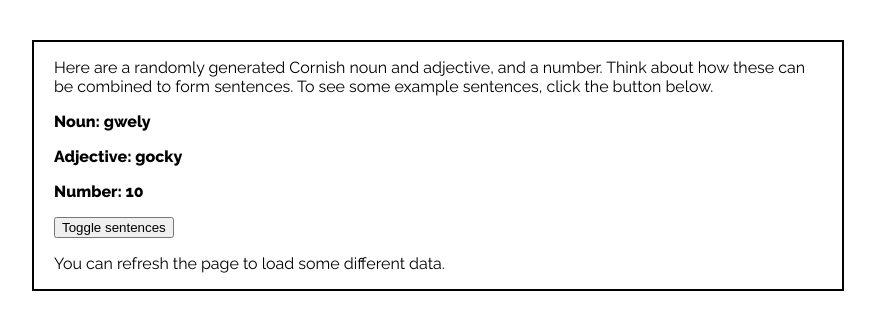
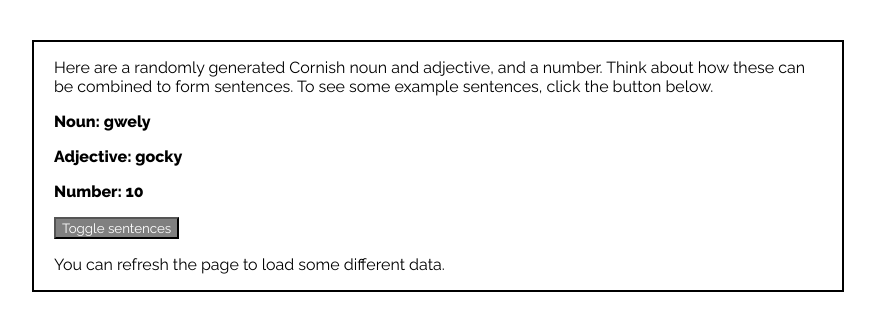
Before and after one commit to merryndd/merryndd.github.io, a Jekyll site: the page corn/generator.html, which Jekyll copies as it is, in a window 1280 px wide. Shown: the top 331 px of the page, without its empty margins (202-1077 px from the left). Built offline with Jekyll 4.4.1, drawn with Linux system fonts in a browser that asks for light colours.

Commit message:
Update generator.html

```diff
--- a/corn/generator.html
+++ b/corn/generator.html
@@ -22,6 +22,11 @@ body {
     }
 .prose {
 	font-weight:bold;
+	}
+button {
+	color:white;
+    background-color:gray;
+    font-family: 'Raleway', sans-serif;
     }
 </style>
 <script type="text/javascript">
```
